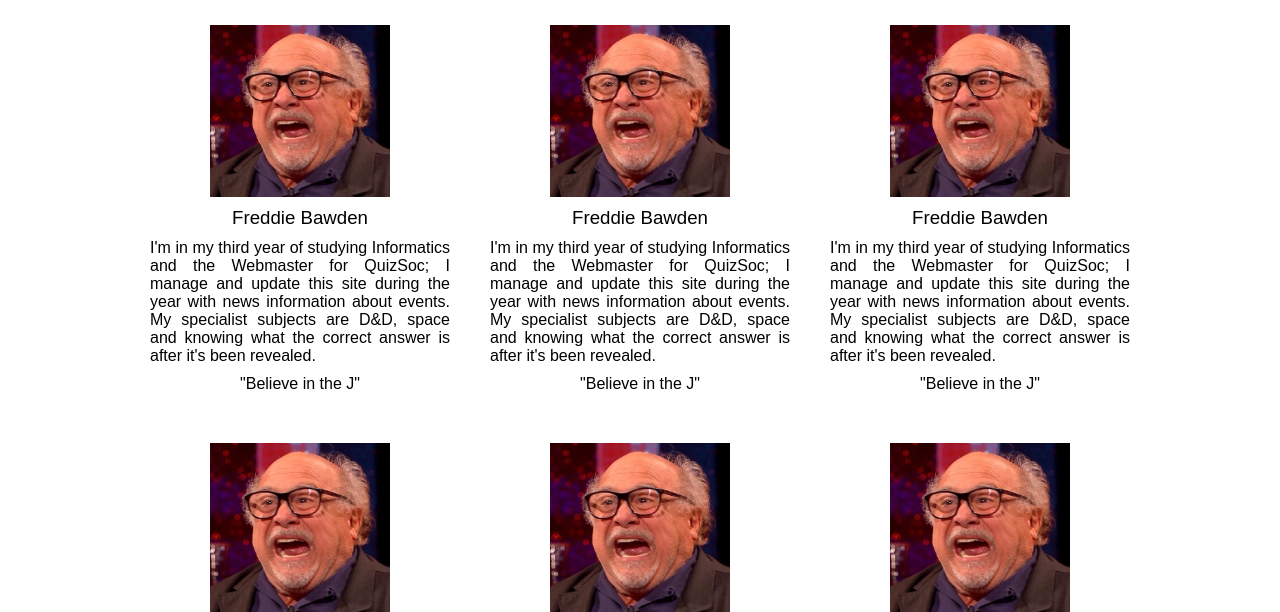
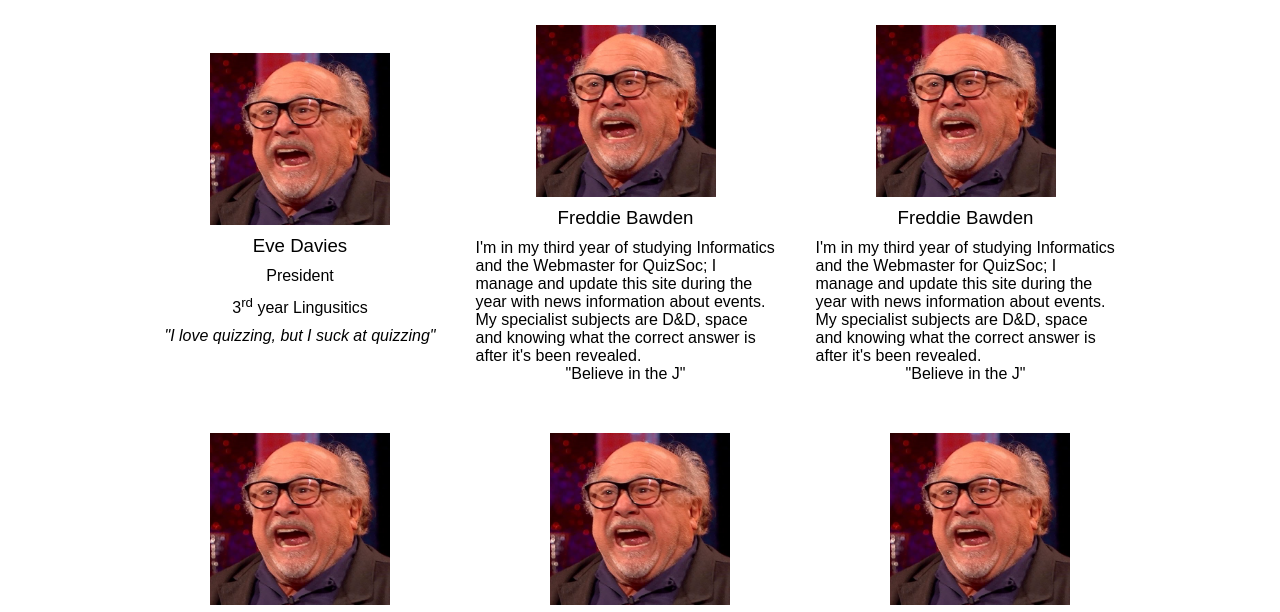
Before and after one commit to freddiejbawden/uoequizsoc, a plain HTML site: page about.html in a window 1280 px wide. Shown: the part 214-826 px from the top of the page. Drawn offline with nearby package versions, Linux system fonts and the light colour scheme.

Commit message:
changed about css file

```diff
--- a/about.html
+++ b/about.html
@@ -9,7 +9,7 @@
     });
     </script>
     <link rel="stylesheet" href="css/constant.css" />
-    <link rel="stylesheet" href="css/meetthecommitee.css" />
+    <link rel="stylesheet" href="css/about.css" />
     <script src="js/constant.js"></script>
   </head>
 
@@ -24,10 +24,10 @@
       <div class="commiteegrid">
         <div>
           <img src="images/face.png" />
-          <span class="profile-name"> Freddie Bawden </span>
-          <span class="profile-description">  I'm in my third year of studying Informatics and the Webmaster for QuizSoc; I manage and update this site during the year with news information about events. My specialist subjects are
-          D&D, space and knowing what the correct answer is after it's been revealed.</span>
-          <span>"Believe in the J"</span>
+          <span class="profile-name">Eve Davies</span>
+          <span class="profile-details">President</span>
+          <span class="profile-details">3<sup>rd</sup> year Lingusitics</span>
+          <span class="profile-details"><i>"I love quizzing, but I suck at quizzing"</i></span>
         </div>
         <div>
           <img src="images/face.png" />
--- a/css/meetthecommitee.css
+++ b/css/about.css
@@ -52,7 +52,7 @@ box-shadow: 0px 1px 3px rgba(0,0,0,0.31);
   padding-bottom: 10px;
 }
 
-.profile-description{
+.profile-details{
   text-align: justify;
   padding-bottom: 10px;
 }
```
Also changed, not shown: template/2x2template.html (line endings or trailing spaces).
